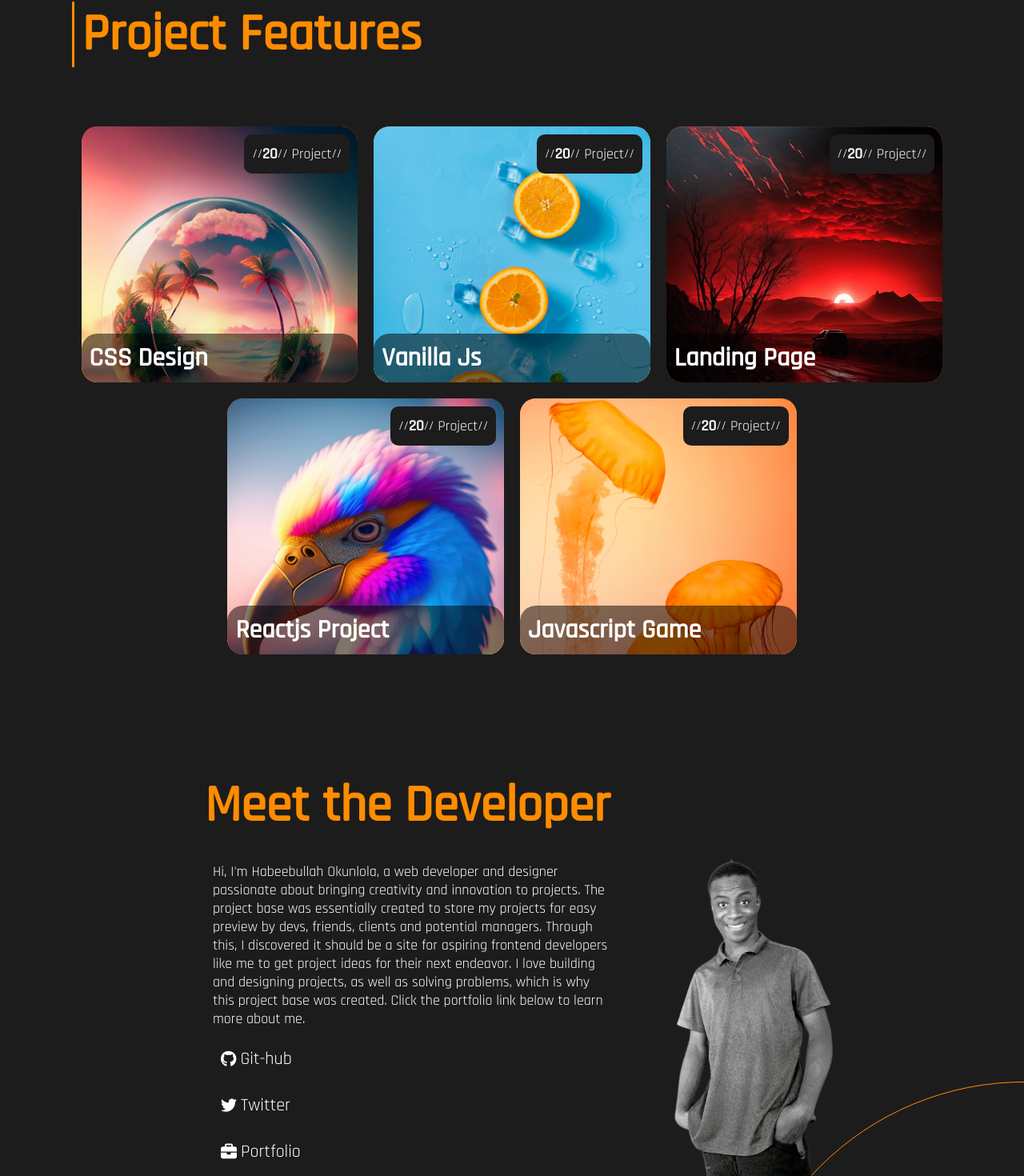
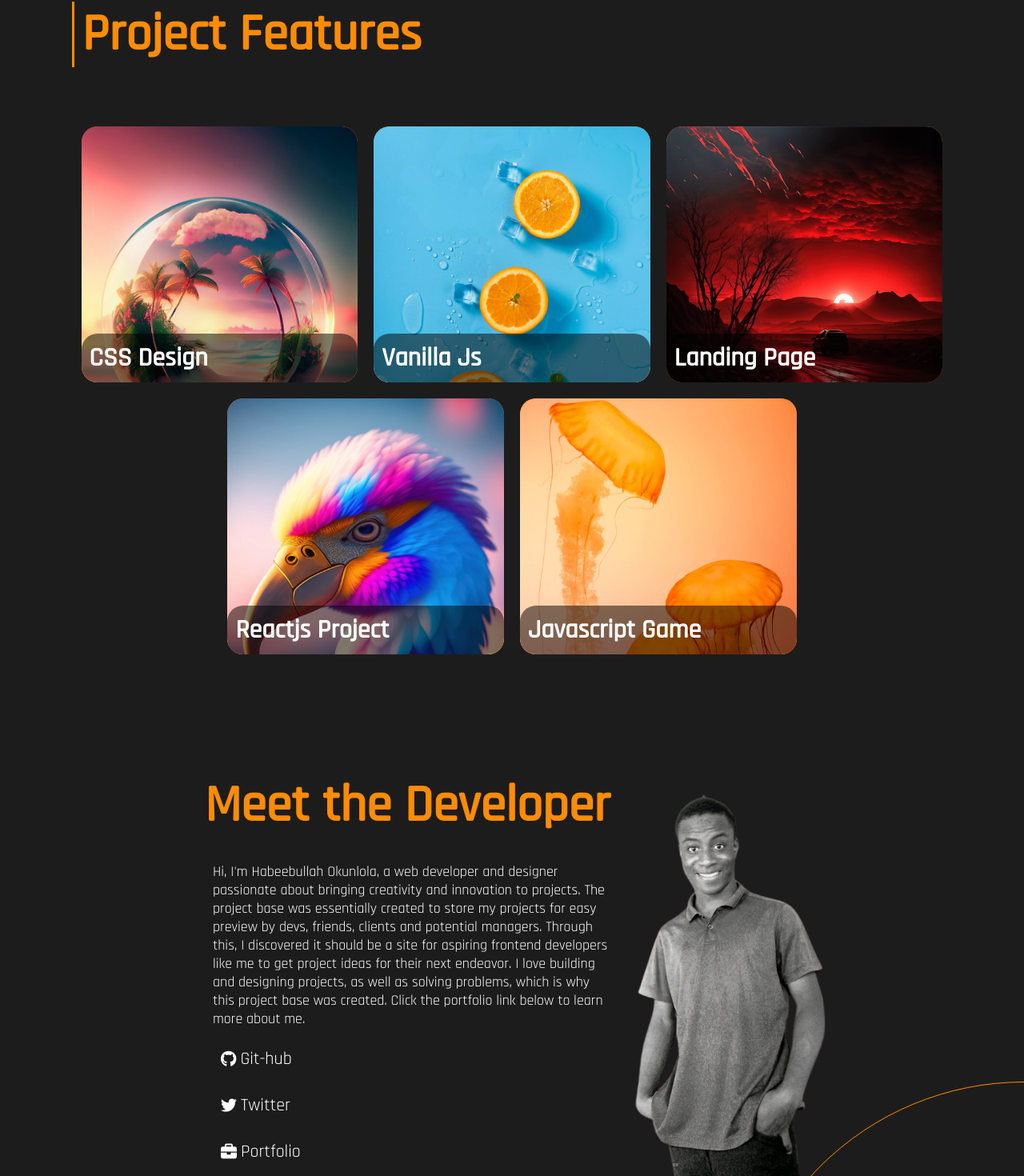
Before and after one commit to HabeebOpe/project-portfolio-with-react, a React (Create React App) app: page / in a window 1280 px wide. Shown: the part 862-2332 px from the top of the page at 80% size. Built offline with nearby package versions, Linux system fonts and the light colour scheme.

Commit message:
New features

```diff
--- a/src/index.css
+++ b/src/index.css
@@ -251,7 +251,7 @@ body {
   width: 100%;
   background-image: url(./asset/abo.png);
   background-repeat: no-repeat;
-  background-size: 250px;
+  background-size: 300px;
   background-position-x: right;
   background-position-y: bottom;
   z-index: 9;
--- a/src/submain/Item.js
+++ b/src/submain/Item.js
@@ -20,50 +20,30 @@ export default function Item() {
         <li id="it" className="item">
         <Link to="/cssdesign">
             <img src={cssImage} />
-            // <div className="project-number">
-            //   <h3>20</h3>
-            //   <p>Project</p>
-            // </div>
             <h1 className="display-name">CSS Design</h1>
         </Link>
         </li>
         <li className="item">
         <Link to="/vanilla">
           <img src={vanillaImg} />
-            // <div className="project-number">
-            //   <h3>20</h3>
-            //   <p>Project</p>
-            // </div>
             <h1 className="display-name">Vanilla Js</h1>
         </Link>
         </li>
         <li className="item">
         <Link to="/landing">
           <img src={landingImg} />
-            // <div className="project-number">
-            //   <h3>20</h3>
-            //   <p>Project</p>
-            // </div>
             <h1 className="display-name">Landing Page</h1>
           </Link>
         </li>
         <li className="item">
         <Link to="/react">
         <img src={reactImg} />
-            // <div className="project-number">
-            //   <h3>20</h3>
-            //   <p>Project</p>
-            // </div>
             <h1 className="display-name">Reactjs Project</h1>
           </Link>
         </li>
         <li className="item">
         <Link to="/game">
           <img src={gameImg} />
-            // <div className="project-number">
-            //   <h3>20</h3>
-            //   <p>Project</p>
-            // </div>
             <h1 className="display-name">Javascript Game</h1>
           </Link>
         </li>
@@ -71,3 +51,9 @@ export default function Item() {
     </div>
   );
 }
+/*
+/ <div className="project-number">
+            //   <h3>20</h3>
+            //   <p>Project</p>
+            // </div>
+ */
--- a/src/submain/Projectcss.js
+++ b/src/submain/Projectcss.js
@@ -9,7 +9,7 @@ export default function Projectcss() {
         <Link to="/"><span className="back-to-home">back to home</span></Link>
         <h1 className="project-head-name">CSS Design</h1>
         <p>
-          All projects designed with HTML CSS and other CSS frameworks only.
+          All projects are designed in HTML CSS and other CSS frameworks only.
         </p>
       </div>
       <div className="design"></div>
--- a/src/submain/Projectgame.js
+++ b/src/submain/Projectgame.js
@@ -9,7 +9,7 @@ export default function Projectgame() {
       <Link to="/"><span className="back-to-home">back to home</span></Link>
         <h1 className="project-head-name">Vanilla Js Game</h1>
         <p>
-          All project designed and coded with HTML, CSS, Javascript and other Javascript frameworks
+          All projects are designed and coded in HTML, CSS, Javascript and other Javascript frameworks
         </p>
       </div>
       <div className="design"></div>
--- a/src/submain/Projectlanding.js
+++ b/src/submain/Projectlanding.js
@@ -9,7 +9,7 @@ export default function Projectlanding() {
         <Link to="/"><span className="back-to-home">back to home</span></Link>
         <h1 className="project-head-name">Landing Page</h1>
         <p>
-          All projects designed and coded with HTML, CSS and javascript for some
+          All projects are designed and coded in HTML, CSS and javascript for some
         </p>
       </div>
       <div className="design"></div>
--- a/src/submain/Projectreact.js
+++ b/src/submain/Projectreact.js
@@ -9,7 +9,7 @@ export default function Projectraect() {
       <Link to="/"><span className="back-to-home">back to home</span></Link>
         <h1 className="project-head-name">React Project</h1>
         <p>
-          All projects designed and coded with react alone and CSS for designing.
+          My react projects are not hosted for now, cause I have mainly been using  react for bigger projects example is this project base, and the code are not public. You can kindly subscribe to get notified if i release a new project
         </p>
       </div>
       <div className="design"></div>
--- a/src/submain/Projectvanilla.js
+++ b/src/submain/Projectvanilla.js
@@ -9,7 +9,7 @@ export default function Projectvanilla() {
       <Link to="/"><span className="back-to-home">back to home</span></Link>
         <h1 className="project-head-name">Vanilla Javascript</h1>
         <p>
-          All projects are coded with Javascript and HTML and CSS for structure and designing. Projects in this section are not mainly design projects but are programmed projects.
+          All projects are coded with Javascript mainly while HTML and CSS for structure and designing. Projects in this section are not mainly design projects but are programmed projects.
         </p>
       </div>
       <div className="design"></div>
```
